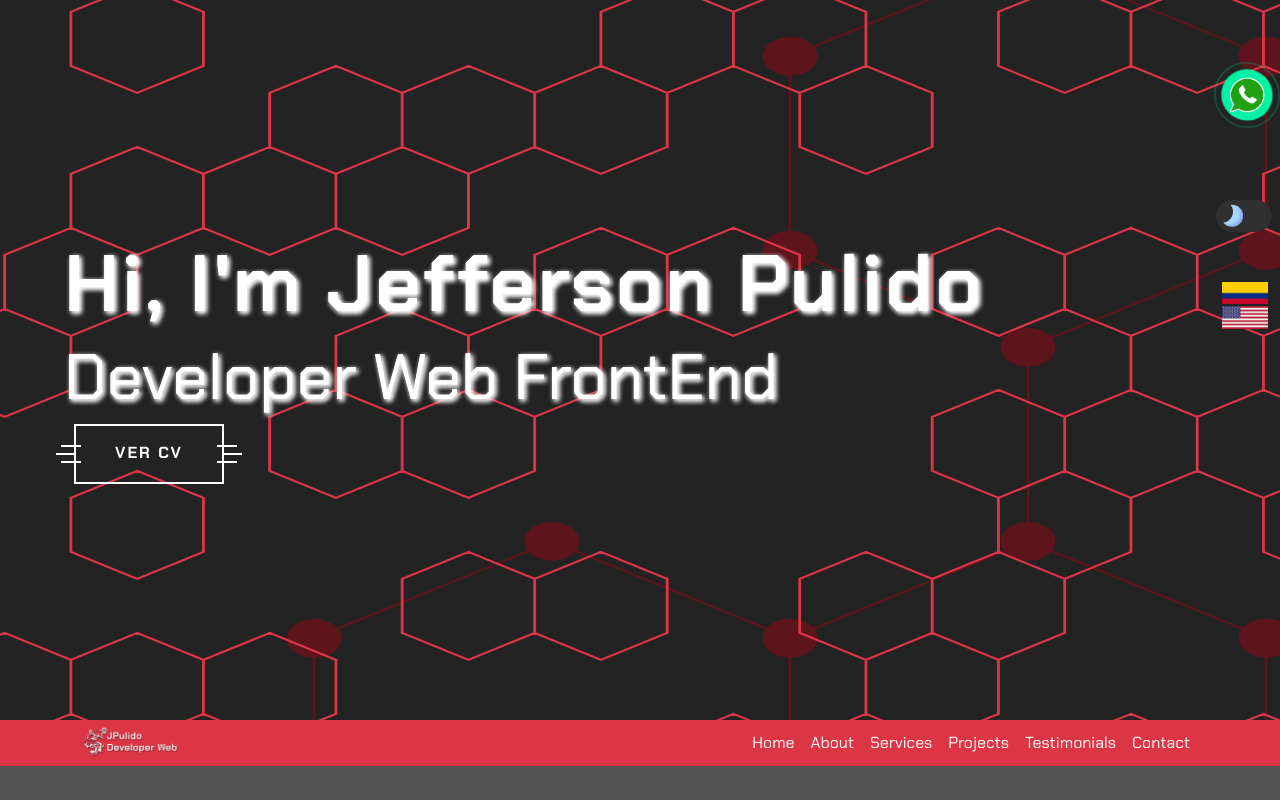
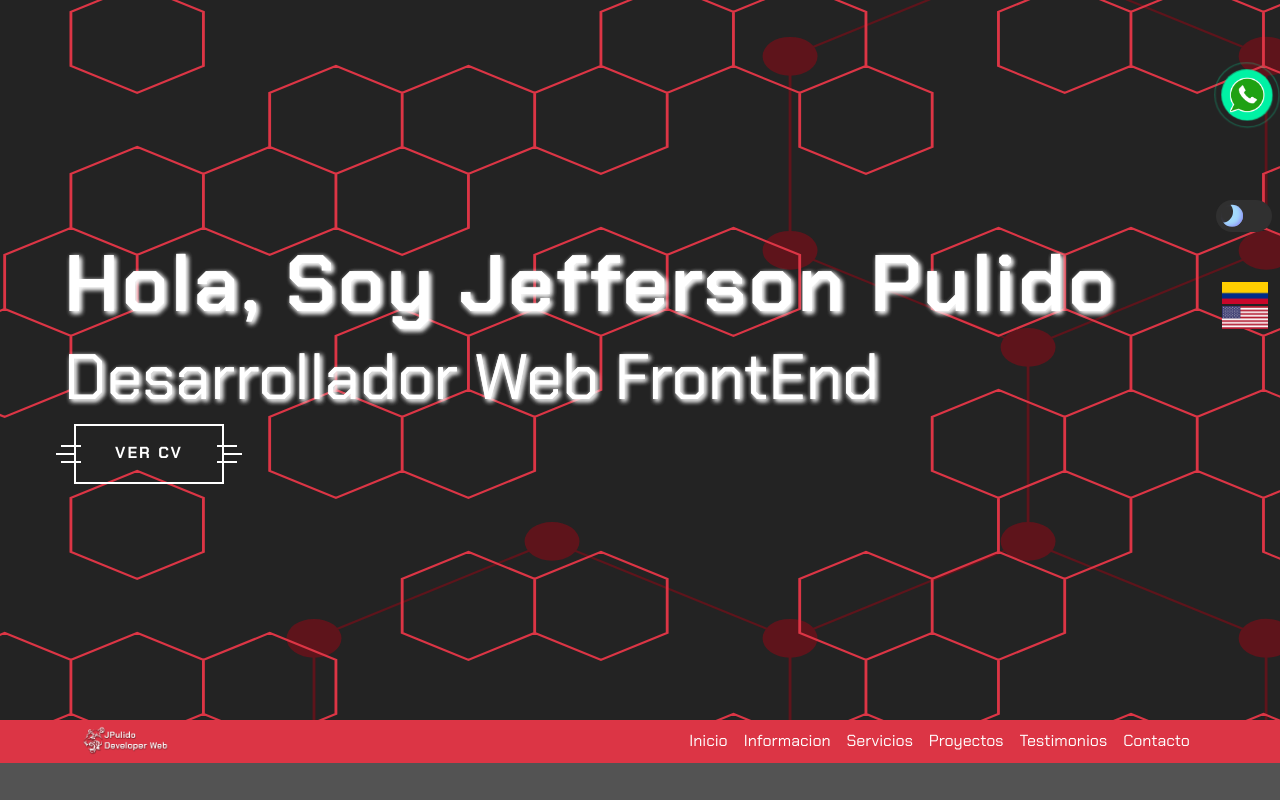
Before and after one commit to JeffersonPulido/PortfolioJP, a React (Vite) app: page / in a window 1280 px wide. Shown: the top 800 px of the page. Built offline with nearby package versions, Linux system fonts and the light colour scheme.

Commit message:
i18next translations v1.4

```diff
--- a/src/components/header/Header.jsx
+++ b/src/components/header/Header.jsx
@@ -1,16 +1,18 @@
 import React from 'react'
 import style from './header.module.css'
-
+import { useTranslation } from 'react-i18next'
 
 export const Header = () => {
+
+  const [t, i18n] = useTranslation("global");
+
   return (
     <>
       <div className={style.container} id="home">
         <div className={style.containerName}>
-          <h1 className={style.title}>Hi, I'm Jefferson Pulido</h1>
-          <h2 className={style.descripcion}>Developer Web FrontEnd</h2>
+          <h1 className={style.title}>{t("header.title")}</h1>
+          <h2 className={style.descripcion}>{t("header.description")}</h2>
           <a className={style.btnEffect} href="https://jeffersonpulido-cv.netlify.app/" target="_blank"><span>Ver CV</span></a>
-          {/* <a className={style.btn_neon} href="https://jeffersonpulido-cv.netlify.app/" target="_blank">Ver CV</a> */}
         </div>
       </div>
     </>
--- a/src/components/languageSwitch/languageSwitch.css
+++ b/src/components/languageSwitch/languageSwitch.css
@@ -4,6 +4,7 @@
     top: 35%;
     left: 94.5%;
     background-color: transparent;
+    z-index: 1500;
 }
 
 .btnLanguage {
--- a/src/components/navbar/Navbar.jsx
+++ b/src/components/navbar/Navbar.jsx
@@ -2,8 +2,11 @@ import React from 'react'
 import logoClose from '../../assets/icons/closeNavbar.svg'
 import logo from '../../assets/images/sello.webp'
 import './navbar.css'
+import { useTranslation } from 'react-i18next'
 
 export const Navbar = () => {
+
+  const [t, i18n] = useTranslation("global");
 
   return (
     <>
@@ -25,22 +28,22 @@ export const Navbar = () => {
             <div className='offcanvas-body p-lg-0'>
               <ul className='navbar-nav'>
                 <li className='nav-item'>
-                  <a className='nav-link active' aria-current='page' href='#home'>Home</a>
+                  <a className='nav-link active' aria-current='page' href='#home'>{t("navbar.home")}</a>
                 </li>
                 <li className='nav-item'>
-                  <a className='nav-link active' aria-current='page' href='#about'>About</a>
+                  <a className='nav-link active' aria-current='page' href='#about'>{t("navbar.about")}</a>
                 </li>
                 <li className='nav-item'>
-                  <a className='nav-link active' aria-current='page' href='#services'>Services</a>
+                  <a className='nav-link active' aria-current='page' href='#services'>{t("navbar.services")}</a>
                 </li>
                 <li className='nav-item'>
-                  <a className='nav-link active' aria-current='page' href='#projects'>Projects</a>
+                  <a className='nav-link active' aria-current='page' href='#projects'>{t("navbar.projects")}</a>
                 </li>
                 <li className='nav-item'>
-                  <a className='nav-link active' aria-current='page' href='#testimonials'>Testimonials</a>
+                  <a className='nav-link active' aria-current='page' href='#testimonials'>{t("navbar.testimonials")}</a>
                 </li>
                 <li className='nav-item'>
-                  <a className='nav-link active' aria-current='page' href='#contact'>Contact</a>
+                  <a className='nav-link active' aria-current='page' href='#contact'>{t("navbar.contact")}</a>
                 </li>
               </ul>
             </div>
--- a/src/translations/en/global.json
+++ b/src/translations/en/global.json
@@ -1,6 +1,18 @@
 {
+    "header": {
+        "title": "Hi, I'm Jefferson Pulido",
+        "description": "Developer Web FrontEnd"
+    },
     "principalInfo": {
         "title": "Who I am?",
         "description": "I am a Full Stack Junior Web Developer with basic knowledge in OOP, BDO, PHP, Python, JavaScript and I am currently learning ReactJs, as well as other technologies to always stay at the forefront with the most demanded languages. I characterize myself as being responsible and autonomous, self-taught and leader, I like to learn from different areas and look for the best solutions to the problem posed."
+    },
+    "navbar": {
+        "home": "Home",
+        "about": "About",
+        "services": "Services",
+        "projects": "Projects",
+        "testimonials": "Testimonials",
+        "contact": "Contact"
     }
 }
--- a/src/translations/es/global.json
+++ b/src/translations/es/global.json
@@ -1,6 +1,18 @@
 {
+    "header": {
+        "title": "Hola, Soy Jefferson Pulido",
+        "description": "Desarrollador Web FrontEnd"
+    },
     "principalInfo": {
         "title": "¿Quien soy?",
         "description": "Soy Desarrollador Web Full Stack Junior con conocimientos básicos en POO, BDO, PHP, Python, JavaScript y actualmente estoy aprendiendo ReactJs, ademas de otras tecnologías para mantenerme siempre en la vanguardia con los lenguajes mas demandados. Me caracterizo por ser responsable y autónomo, autodidacta y líder, me gusta aprender de diferentes áreas y buscar las mejores soluciones al problema planteado."
+    },
+    "navbar": {
+        "home": "Inicio",
+        "about": "Informacion",
+        "services": "Servicios",
+        "projects": "Proyectos",
+        "testimonials": "Testimonios",
+        "contact": "Contacto"
     }
 }
```
